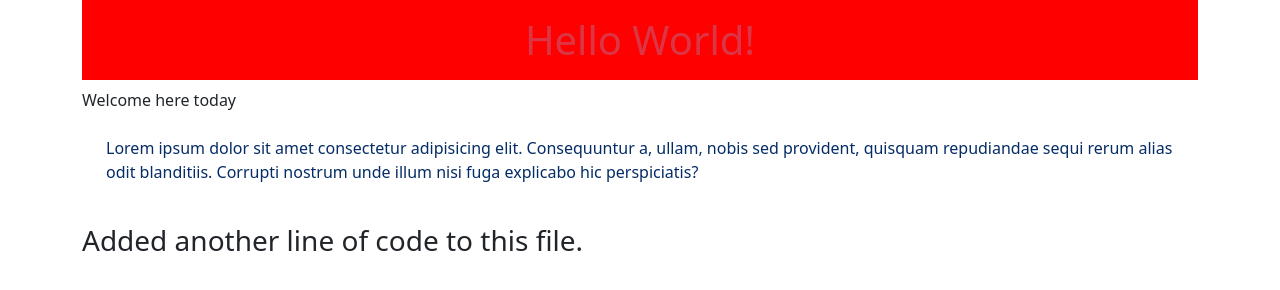
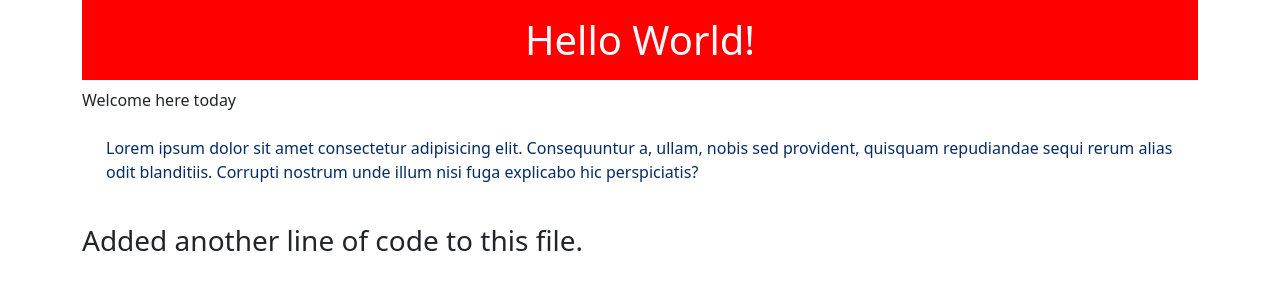
Before and after one commit to astainy1/christian_portfolio, a plain HTML site: page index1.html in a window 1280 px wide. Drawn offline with nearby package versions, Linux system fonts and the light colour scheme.

Commit message:
Update index1.html

```diff
--- a/index1.html
+++ b/index1.html
@@ -10,7 +10,7 @@
 </head>
 <body>
     <div class="container-sm container-md container-lg">
-        <h1 class="text-danger p-3">
+        <h1 class="text-light p-3">
             Hello World!
         </h1>
         <span> Welcome here today </span>
```
